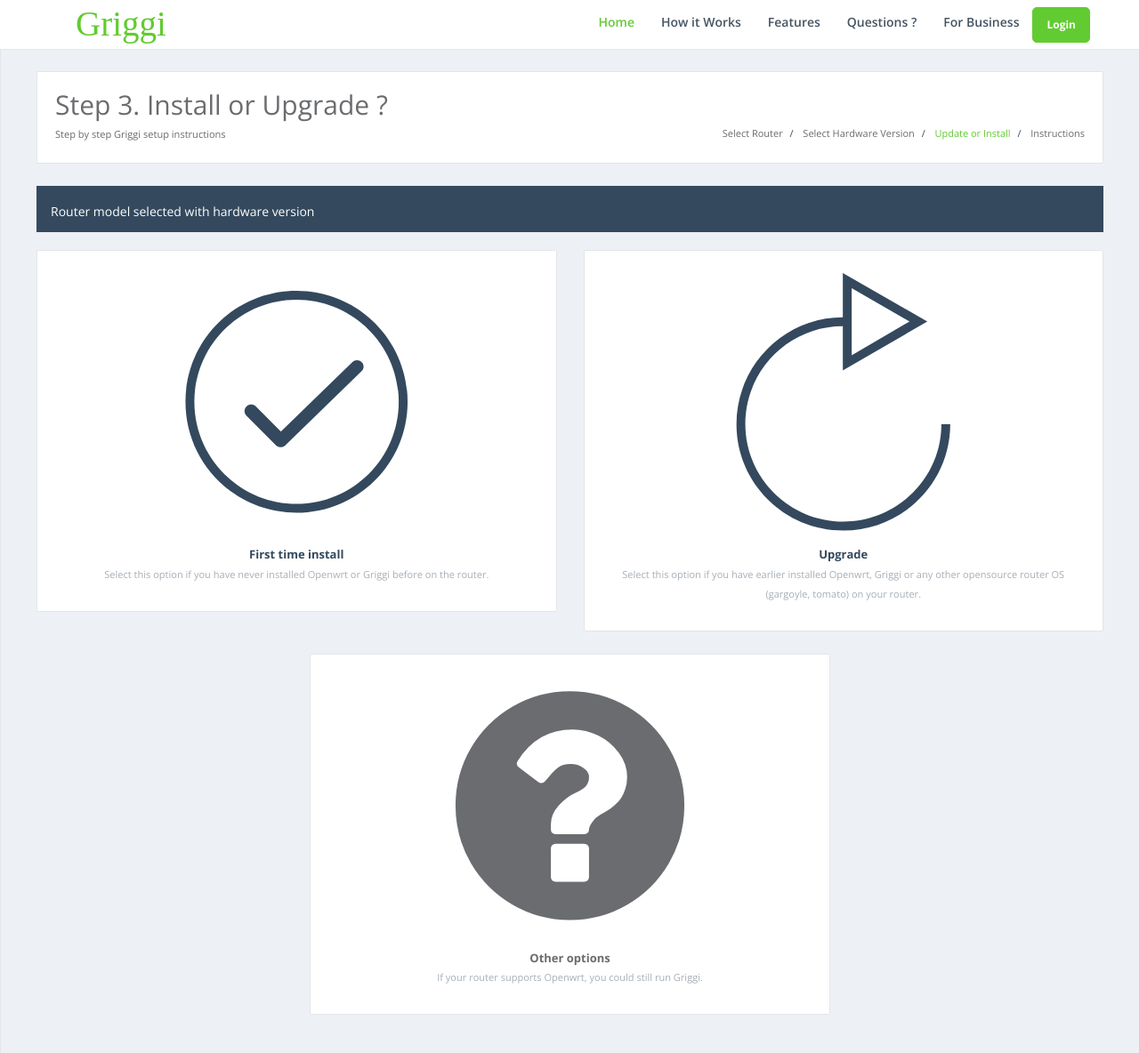
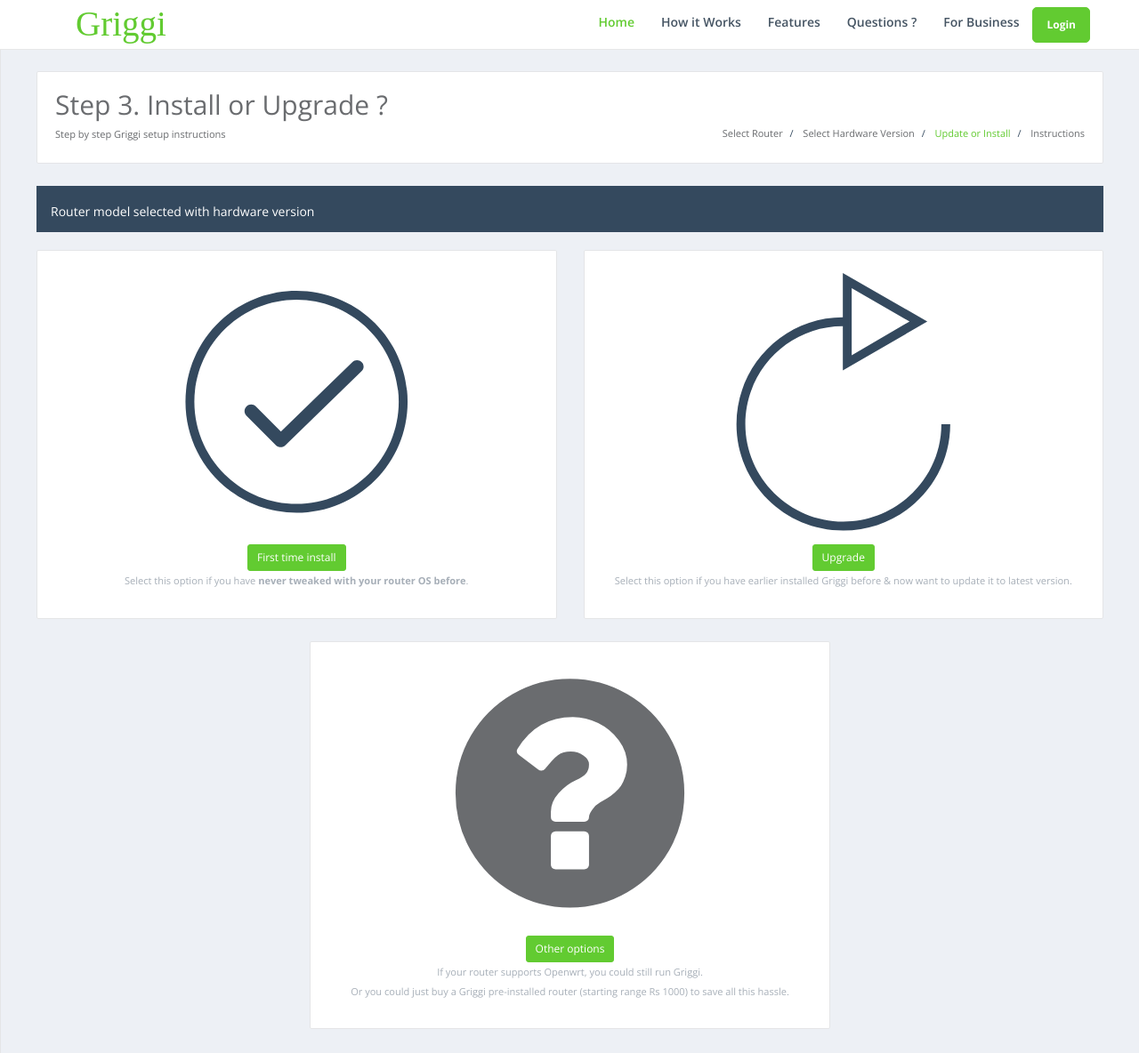
Before and after one commit to aura-website/aura-website.github.io, a Jekyll site: the page built from setup/install-or-update.html, in a window 1280 px wide and 1184 px high. Shown: the whole window at 89% size. Built offline with Jekyll 4.4.1, drawn with Linux system fonts in a browser that asks for light colours; some web fonts are replaced.

Commit message:
added select button so that user knows its clickable

```diff
--- a/_layouts/setup.html
+++ b/_layouts/setup.html
@@ -60,9 +60,9 @@
         <div id="navbar" class="navbar-collapse collapse">
             <ul class="nav navbar-nav navbar-right">
                 <li class="active"><a class="page-scroll" href="#">Home</a></li>
-                <li><a class="page-scroll" page-scroll="" href="#how-it-works">How it Works</a></li>
-                <li><a class="page-scroll" page-scroll="" href="#features">Features</a></li>
-                <li><a class="page-scroll" page-scroll="" href="#contact">Questions ?</a></li>
+                <li><a class="page-scroll" page-scroll="" href="/#how-it-works">How it Works</a></li>
+                <li><a class="page-scroll" page-scroll="" href="/#features">Features</a></li>
+                <li><a class="page-scroll" page-scroll="" href="/#contact">Questions ?</a></li>
                 <li><a href="/wifi-business-solution-cafe-restaurant-coworking-space/">For Business</a></li>
                 <li><a href="http://app.griggi.com" class="btn btn-success navbar-brand" >Login</a></li>
             </ul>
@@ -130,8 +130,8 @@
                  <div class="panel-body text-center">
                     <i class="fa fa-5x fa-question-circle" style="font-size:300px" ></i>
                      <div class="m-t-sm">
-                         <strong>Other options</strong>
-                         <p class="small">If your router supports Openwrt, you could still run Griggi.</p>
+                         <button class="btn btn-success btn-sm">Other options</button>
+                         <p class="small">If your router supports Openwrt, you could still run Griggi.<br/>Or you could just buy a Griggi pre-installed router (starting range Rs 1000) to save all this hassle.</p>
                      </div>
                  </div>
              </div>
--- a/setup/install-or-update.html
+++ b/setup/install-or-update.html
@@ -13,26 +17,26 @@
 
      <div class="row">
          <div class="col-md-6">
-           <a href="/setup/install-instructions/?model=<script>document.write(getUrlVar('model'))</script>&make=<script>document.write(getUrlVar('make'))</script>">
+           <a id="install-instructions">
              <div class="hpanel">
                  <div class="panel-body text-center">
                     <i class="fa fa-5x pe-7s-check" style="font-size:300px" ></i>
                      <div class="m-t-sm">
-                         <strong>First time install</strong>
-                         <p class="small">Select this option if you have never installed Openwrt or Griggi before on the router.</p>
+                         <button class="btn btn-success btn-sm">First time install</button>
+                         <p class="small">Select this option if you have <b>never tweaked with your router OS before</b>.</p>
                      </div>
                  </div>
              </div>
            </a>
         </div>
         <div class="col-md-6">
-           <a href="/setup/upgrade-instructions/?model=<script>document.write(getUrlVar('model'))</script>&make=<script>document.write(getUrlVar('make'))</script>">
+           <a id="upgrade-instructions">
              <div class="hpanel">
                  <div class="panel-body text-center">
                     <i class="fa fa-5x pe-7s-refresh" style="font-size:300px" ></i>
                      <div class="m-t-sm">
-                         <strong>Upgrade</strong>
-                         <p class="small">Select this option if you have earlier installed Openwrt, Griggi or any other opensource router OS (gargoyle, tomato) on your router.</p>
+                         <button class="btn btn-success btn-sm">Upgrade</button>
+                         <p class="small">Select this option if you have earlier installed Griggi before & now want to update it to latest version.</p>
                      </div>
                  </div>
              </div>
--- a/setup/select-make.html
+++ b/setup/select-make.html
@@ -25,6 +25,7 @@
                       <img alt="logo" src="/images/{{make.image}}" style="height:300px; max-width:100%">
                        <div class="m-t-sm">
                            <strong>{{make.name}} <span class="text-success">{{make.code}}</span></strong>
+                           <button class="btn btn-success btn-sm">Select</button>
                            <p class="small">{{make.desc}}</p>
                        </div>
                    </div>
--- a/setup/select-router.html
+++ b/setup/select-router.html
@@ -24,6 +24,7 @@
                     <img alt="logo" src="/images/{{model.image}}" style="height:300px; max-width:100%">
                      <div class="m-t-sm">
                          <strong>{{model.name}} <span class="text-success">{{model.code}}</span></strong>
+                         <button class="btn btn-success btn-sm">Select</button>
                          <p class="small">{{model.desc}}</p>
                      </div>
                  </div>
```
Also changed, not shown: other parts of setup/install-or-update.html (+4 -0 lines), 1 other file.
